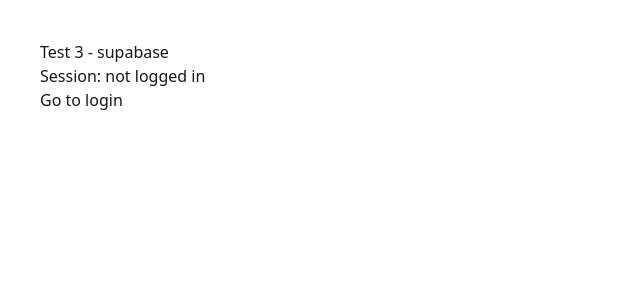
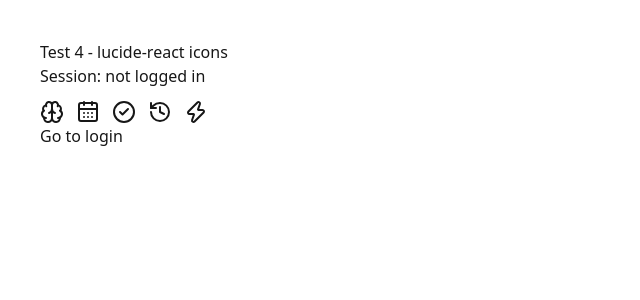
Before and after one commit to gabrielatassia24-web/Energy-planner, a Next.js app: page / in a window 1280 px wide. Shown: the top 300 px of the page, without its empty margins (0-640 px from the left). Built offline with nearby package versions, Linux system fonts and the light colour scheme; no server answers.

Commit message:
Diagnostic test 4: lucide-react icons

```diff
--- a/app/page.tsx
+++ b/app/page.tsx
@@ -2,18 +2,26 @@
 
 import { useEffect, useState } from "react";
 import { supabase } from "./lib/supabase";
+import { Brain, CalendarDays, CheckCircle2, History, Zap } from "lucide-react";
 
 export default function Page() {
   const [status, setStatus] = useState("checking...");
   useEffect(() => {
     supabase.auth.getSession().then(({ data }) => {
-      setStatus(data.session ? "logged in: " + data.session.user.email : "not logged in");
+      setStatus(data.session ? "logged in" : "not logged in");
     });
   }, []);
   return (
     <div style={{ padding: 40, fontFamily: "system-ui" }}>
-      <h1>Test 3 - supabase</h1>
+      <h1>Test 4 - lucide-react icons</h1>
       <p>Session: {status}</p>
+      <div style={{ display: "flex", gap: 12, marginTop: 12 }}>
+        <Brain />
+        <CalendarDays />
+        <CheckCircle2 />
+        <History />
+        <Zap />
+      </div>
       <p><a href="/login">Go to login</a></p>
     </div>
   );
```
